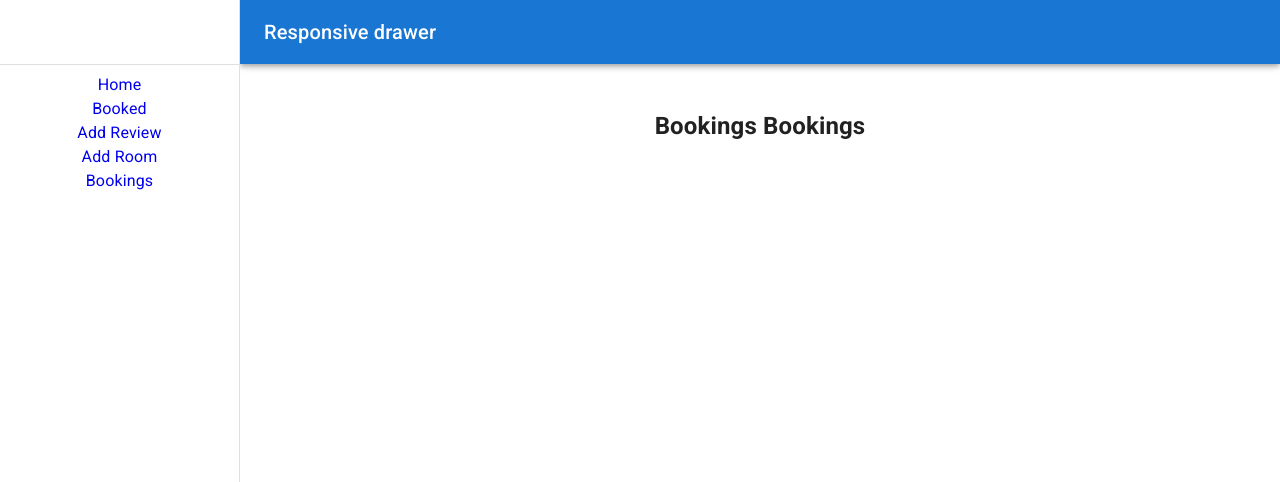
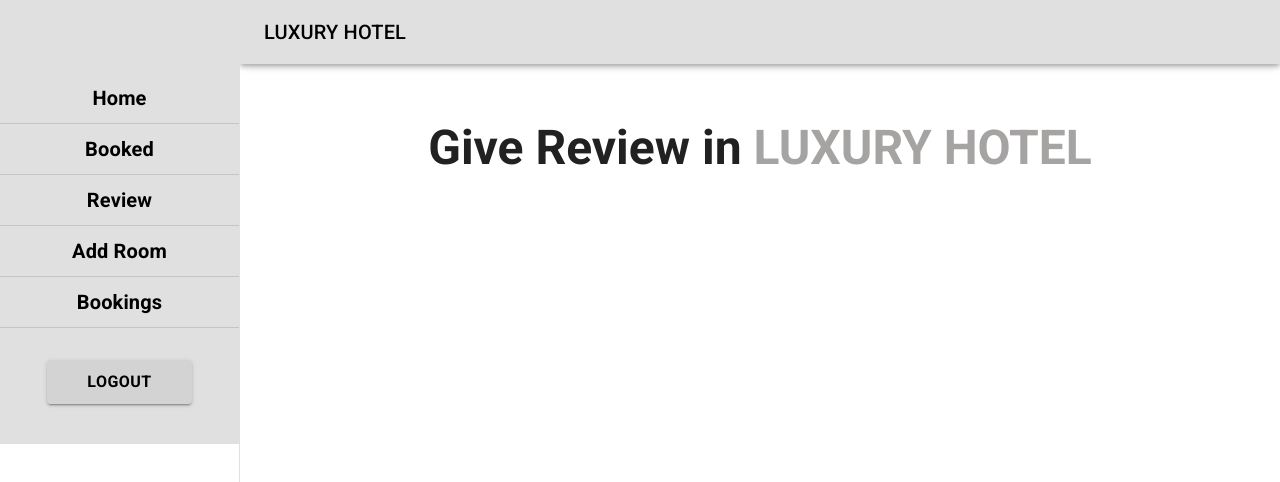
Before and after one commit to Nasirul-Islam/Luxury-Hotel-Client, a React (Create React App) app: page /dashboard/dashboard/bookings in a window 1280 px wide. Shown: the top 482 px of the page. Built offline with nearby package versions, Linux system fonts and the light colour scheme; no server answers.

Commit message:
dashbord edit, load bookings

```diff
--- a/src/Pages/Dashboard/Bookings/Bookings.js
+++ b/src/Pages/Dashboard/Bookings/Bookings.js
@@ -1,10 +1,25 @@
-import React from 'react';
+import { Box, Container, Typography } from '@mui/material';
+import React, { useEffect, useState } from 'react';
 
 const Bookings = () => {
+    const [bookings, setBookings] = useState([]);
+    useEffect(() => {
+        fetch('http://localhost:5000/booking')
+            .then(res => res.json())
+            .then(data => setBookings(data))
+    }, [])
+    console.log(bookings);
     return (
-        <div>
-            <h2>Bookings Bookings</h2>
-        </div>
+        <Box>
+            <Container>
+                <Box>
+                    <Typography variant="h3" gutterBottom component="div" sx={{ py: 4 }} style={{ fontWeight: 700 }}>
+                        Give Review in <span style={{ color: '#a6a3a3' }}>LUXURY HOTEL</span>
+                    </Typography>
+                </Box>
+                <Box></Box>
+            </Container>
+        </Box>
     );
 };
 
--- /dev/null
+++ b/src/Pages/Dashboard/Dashboard/Dashboard.css
@@ -0,0 +1,7 @@
+.sideNav{
+    font-weight: 700;
+    font-size: 20px;
+    color: black;
+    display: inline-block;
+    margin: 10px 0;
+}
--- a/src/Pages/Dashboard/Dashboard/Dashboard.js
+++ b/src/Pages/Dashboard/Dashboard/Dashboard.js
@@ -1,7 +1,7 @@
 import * as React from 'react';
 import PropTypes from 'prop-types';
 import AppBar from '@mui/material/AppBar';
-import Box from '@mui/material/Box';
+import { Box, Button } from '@mui/material';
 import CssBaseline from '@mui/material/CssBaseline';
 import Divider from '@mui/material/Divider';
 import Drawer from '@mui/material/Drawer';
@@ -11,10 +11,13 @@ import MenuIcon from '@mui/icons-material/Menu';
 import Toolbar from '@mui/material/Toolbar';
 import Typography from '@mui/material/Typography';
 import { Link, Outlet } from 'react-router-dom';
+import useAuth from '../../../hooks/useAuth';
+import './Dashboard.css';
 
 const drawerWidth = 240;
 
 function Dashboard(props) {
+    const { user, logout } = useAuth();
     const { window } = props;
     const [mobileOpen, setMobileOpen] = React.useState(false);
 
@@ -24,18 +27,29 @@ function Dashboard(props) {
 
     const drawer = (
         <div>
-            <Toolbar />
+            <Toolbar sx={{ bgcolor: '#e0e0e0' }} />
             <Divider />
-            <List>
-                <Link to="/home">Home</Link>
-                <br />
-                <Link to="dashboard/booked">Booked</Link>
-                <br />
-                <Link to="dashboard/addReview">Add Review</Link>
-                <br />
-                <Link to="dashboard/addServices">Add Room</Link>
-                <br />
-                <Link to="dashboard/bookings">Bookings</Link>
+            <List sx={{ bgcolor: '#e0e0e0' }}>
+                <Link to="/home" className='sideNav'>Home</Link>
+                <Divider />
+                <Link to="dashboard/booked" className='sideNav'>
+                    Booked</Link>
+                <Divider />
+                <Link to="dashboard/addReview" className='sideNav'>
+                    Review</Link>
+                <Divider />
+                <Link to="dashboard/addServices" className='sideNav'>
+                    Add Room</Link>
+                <Divider />
+                <Link to="dashboard/bookings" className='sideNav'>
+                    Bookings</Link>
+                <Divider />
+                <Button onClick={logout}
+                    variant="contained"
+                    sx={{ bgcolor: "lightgray", color: 'black', fontWeight: 700, my: 4, px: 5, py: 1, fontSize: 16 }}
+                >
+                    LogOut
+                </Button>
             </List>
         </div>
     );
@@ -52,7 +66,7 @@ function Dashboard(props) {
                     ml: { sm: `${drawerWidth}px` },
                 }}
             >
-                <Toolbar>
+                <Toolbar sx={{ display: 'flex', justifyContent: 'space-between', bgcolor: '#e0e0e0', color: '#000' }}>
                     <IconButton
                         color="inherit"
                         aria-label="open drawer"
@@ -63,7 +77,10 @@ function Dashboard(props) {
                         <MenuIcon />
                     </IconButton>
                     <Typography variant="h6" noWrap component="div">
-                        Responsive drawer
+                        LUXURY HOTEL
+                    </Typography>
+                    <Typography variant="body1" noWrap component="div">
+                        {user?.displayName}
                     </Typography>
                 </Toolbar>
             </AppBar>
--- a/src/Pages/Shared/Navigation/Navigation.js
+++ b/src/Pages/Shared/Navigation/Navigation.js
@@ -72,14 +72,18 @@ const Navigation = () => {
                         >
                             <MenuItem onClick={handleCloseNavMenu}
                                 sx={{ display: 'flex', flexDirection: 'column' }}>
+                                <Link to="/home">
                                     <Typography textAlign="center"
-                                    sx={{ my: 2 }}>
+                                        sx={{ mx: 2 }}>
                                         Home
                                     </Typography>
+                                </Link>
+                                <Link to="/allServices">
                                     <Typography textAlign="center"
-                                    sx={{ my: 2 }}>
+                                        sx={{ mx: 2 }}>
                                         Rooms
                                     </Typography>
+                                </Link>
                                 <Typography textAlign="center"
                                     sx={{ my: 2 }}>
                                     About Us
@@ -88,6 +92,10 @@ const Navigation = () => {
                                     sx={{ my: 2 }}>
                                     Contact
                                 </Typography>
+                                {user?.email && <Link to="/dashboard"><Typography textAlign="center"
+                                    sx={{ mx: 2, color: 'white' }}>
+                                    Dashboard
+                                </Typography></Link>}
                             </MenuItem>
                         </Menu>
                     </Box>
@@ -132,7 +140,8 @@ const Navigation = () => {
                             >
                                 LogIn
                             </Button>
-                        </Link> :
+                        </Link>
+                            :
                             <Button onClick={logout}
                                 sx={{ my: 2, color: 'white', display: 'block' }}
                             >
```
Lines whose indentation alone changed are shown as unchanged.
